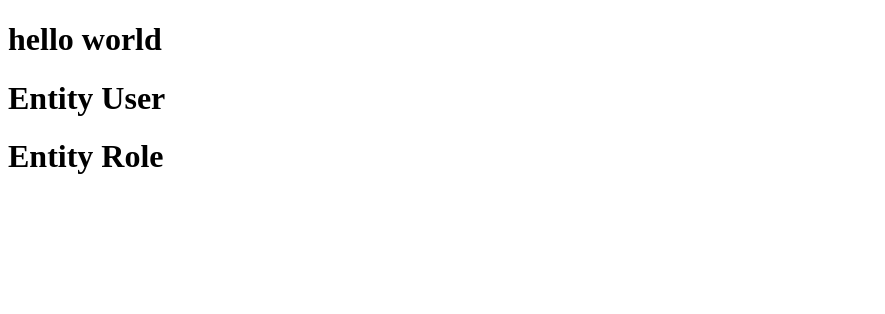
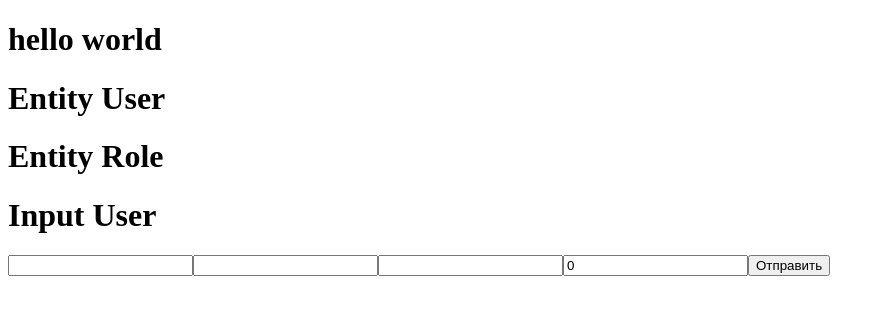
Before and after one commit to Aliluev/NC_Project, an Angular app in the folder UI/: page / in a window 1280 px wide. Shown: the top 314 px of the page, without its empty margins (0-885 px from the left). Built offline with nearby package versions, Linux system fonts and the light colour scheme; no server answers.

Commit message:
admin page start

```diff
--- /dev/null
+++ b/UI/src/app/admin/admin.component.html
@@ -0,0 +1,5 @@
+<ul>
+    <li *ngFor="let item of userRole; let indx=index">
+
+    </li>
+</ul>
--- a/UI/src/app/entities/user.ts
+++ b/UI/src/app/entities/user.ts
@@ -1,8 +1,8 @@
 export class User{
     constructor(
-        public username:bigint,
+        public username:string,
         public phone:string,
         public email:string,
-        public roles:bigint[]
+        public roles:number[]
         ){}
 }
--- /dev/null
+++ b/UI/src/app/entities/userRole.ts
@@ -0,0 +1,6 @@
+export class UserRole{
+    constructor(
+        public userId: number,
+        public roleId: number
+    ){}
+}
--- a/UI/src/app/user/user.component.html
+++ b/UI/src/app/user/user.component.html
@@ -6,3 +6,11 @@
 <h1>Entity Role</h1>
 <h3>{{role?.name}}</h3>
 <h3>{{role?.users}}</h3>
+
+<h1>Input User</h1>
+<input type="text" name="userName" [(ngModel)]="user2.username" >
+<input type="text" name="userPhone" [(ngModel)]="user2.phone" >
+<input type="text" name="email" [(ngModel)]="user2.email" >
+<input type="number" name="userName" [(ngModel)]="roles" >
+
+<button routerLink="" (click)="methodPost(user2,roles)">Отправить</button>
--- a/UI/src/app/user/user.component.ts
+++ b/UI/src/app/user/user.component.ts
@@ -2,6 +2,8 @@ import { Component, OnInit} from '@angular/core';
 import { HttpClient} from '@angular/common/http';
 import {User} from '../entities/user';
 import { Role } from '../entities/role';
+import { HttpParams } from '@angular/common/http'
+
 
 @Component({
     selector: 'my-appp',
@@ -9,15 +11,29 @@ import { Role } from '../entities/role';
 })
 export class UserComponent implements OnInit {
     user: User | undefined;
-
+    user2: User=new User("","","",[]) ;
+    roles: number=0 ;
     role: Role | undefined;
 
+   methodPost(user2: User,roles:number){
+       user2.roles.push(roles);
+       this.http.post('http://localhost:8080/user/create',user2).subscribe((data:any) => {console.log("ok")},
+       (error: any)=> console.log("eror"));
+    }
+
     constructor(private http: HttpClient){}
+
+
 
     ngOnInit(){
        // this.http.get('http://localhost:8080/user/1').subscribe((user => this.user=new User(data.id, data.username, data.password, data.phone, data.email));
 
        this.http.get('http://localhost:8080/user/9').subscribe((data:any) => this.user=new User(data.username, data.phone, data.email, data.roles));
        this.http.get('http://localhost:8080/role/1').subscribe((data:any) => this.role=new Role(data.name, data.users));
+
+
+
+
+
     }
 }
```
Also changed, not shown: UI/src/app/admin/admin.component.ts (added, +12 -0 lines).
